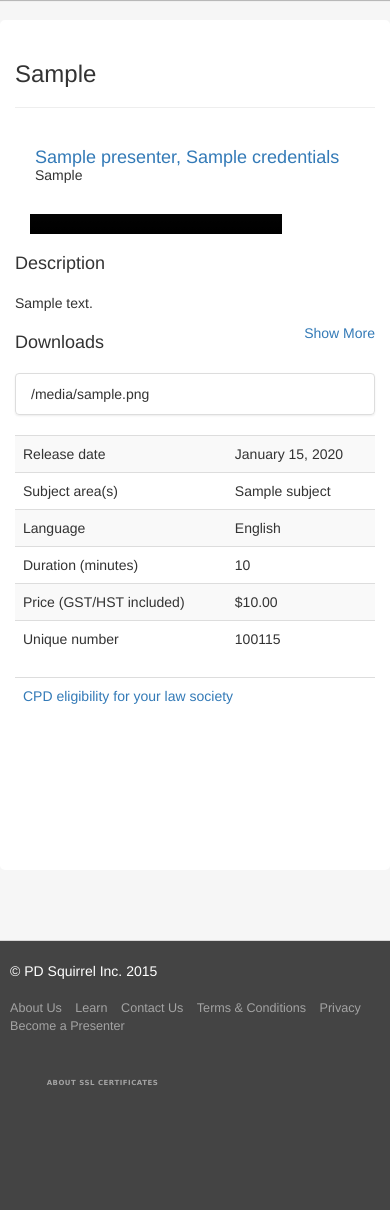
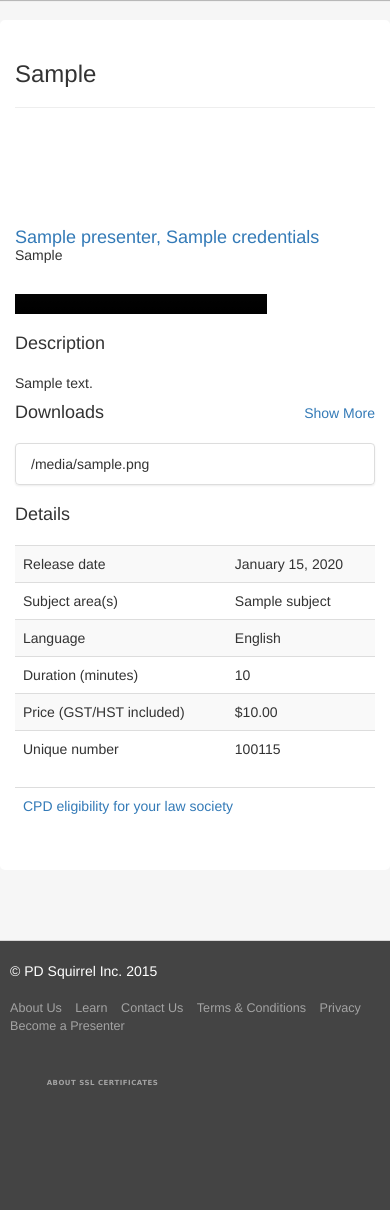
Before and after one commit to AaronDemond/PDSquirrel, a Django app: template pds_v3/templates/v3/final/detail.html in a window 390 px wide. Shown: the part 60-1270 px from the top of the page. Run offline with Django 3.2, Linux system fonts and the light colour scheme; the template is opened without the code that fills it: most values are stand-ins (such as "Sample title", 1, 10 or a date in 2020); some libraries are stand-ins or nearby versions.

Commit message:
Fixed audio bar / activation email
Detail page now correctly displays audio bar at all screen sizes.
Email for activation was sending incorrect link.

```diff
--- a/pds_v3/static/css/user/detail.css
+++ b/pds_v3/static/css/user/detail.css
@@ -1,3 +1,32 @@
+.pres_link {
+	float: left;
+	margin-left: 20px;
+}
+#player {
+	margin-left: 10px;
+	margin-bottom: 15px;
+}
+
+@media screen and (max-width: 992px) {
+	.pres_link {
+		margin-left: 30px;
+	}
+	#player {
+		margin-left: 25px;
+	}
+
+}
+
+@media screen and (max-width: 768px) {
+	.pres_link {
+		margin-left: 0px;
+	}
+	#player {
+		margin-left: 0px;
+		margin-bottom: 20px;
+	}
+}
+
 
 .btn-lg {
 	margin-top:20px;
@@ -8,11 +37,6 @@
 margin-bottom: 0px !important;
 float: left;
 }
-.pres_link {
-	float: left;
-	margin-left:20px;
-}
-
 #page_title {
 	margin-bottom: 20px;
 }
@@ -48,7 +72,7 @@
 
 #session_pres_img {
   -webkit-box-shadow: 0 1px 1px rgba(0,0,0,0.15),-1px 0 0 rgba(0,0,0,0.03),1px 0 0 rgba(0,0,0,0.03),0 1px 0 rgba(0,0,0,0.12);
-  width: 80px;
+  height: 90px;
 }
 
 #description {
@@ -56,7 +80,6 @@
 }
 
 h4 {
-	margin-top:20px;
 	margin-bottom:20px;
 }
 
--- a/pds_v3/templates/v3/final/detail.html
+++ b/pds_v3/templates/v3/final/detail.html
@@ -101,8 +101,9 @@
 					<h3 id="page_title">{{ pd }}</h3>
 					<hr>
 				</div>
-				<div class="col-sm-10 col-sm-offset-1">
-					<div class="col-xs-12" style="padding: 0">
+			</div>
+			<div class="row">
+				<div class="col-sm-1 col-sm-offset-1 col-xs-12">
 					{% for presenter in pd.presenters.all %}
 					<img id ="session_pres_img" class="white-tile-img"
 						{% if presenter.image %}
@@ -116,6 +117,8 @@
 						{% endif %}>
 					{% endfor %}
 
+				</div>
+				<div class="col-sm-10 col-xs-12">
 					<h4 class="pres_link">
 					{% for x in pd.presenters.all %}
 					<a href="{% url 'presenter-detail' x.id %}"> {{x}}{% if x.credentials %}, {{x.credentials}} <br>{%endif%}
@@ -124,7 +127,7 @@
 					{% endfor %}
 					</h4>
 
-						<video id="MY_VIDEO_1" class="video-js vjs-default-skin" controls preload="auto" width="70%" height="20" poster="" data-setup="{}" style="margin-left: 15px; margin-bottom: 20px">
+					<video id="player" class="video-js vjs-default-skin" controls preload="auto" width="70%" height="20" poster="" data-setup="{}">
 						{% if own == 1 %}
 						<source src="{% url 'audio' pd.id %}" type='audio/mpeg'>
 						{% endif %}
@@ -132,7 +135,6 @@
 					<a href="http://videojs.com/html5-video-support/" target="_blank">supports HTML5 video</a></p>
 					</video>
 				</div>
-				</div> {# end img/audio section #}
 				{% if own == 0 %}
 				<div class="col-sm-10 col-sm-offset-1">
 					<div class="col-xs-5" style="padding: 0px">
@@ -171,7 +173,7 @@
 				</div> {# end purchase row (really a col) #}
 				{% endif %}{# Only show any type of button if they do not own the session #}
 
-				<div class="col-sm-6 col-sm-offset-1">
+				<div class="col-md-6 col-sm-10 col-sm-offset-1">
 					<h4>Description</h4>
 					<p id="pd-description-small">{{pd.description|truncatewords:"35"}}</p>
 					<p id="pd-description-full" class="hidden">{{pd.description}}</p>
@@ -201,7 +203,8 @@
 
         		</div>
 
-				<div class="col-sm-4">
+				<div class="col-md-4 col-sm-10 col-lg-4 col-md-offset-0 col-sm-offset-1">
+					<h4>Details</h4>
 					<table class = "table table-striped">
 						<tr>
 						   <td>Release date</td>
--- a/pds_v3/user_views.py
+++ b/pds_v3/user_views.py
@@ -193,7 +193,7 @@
             password = hashers.make_password(password)
             profile = AppUser.create(first_name=first_name,last_name=last_name, email=email,
                                   password=password,terms=terms, society=society)
-            msg = "Welcome to PD Squirrel!\n\nPlease click on the following link to activate your membership account: http://pdsquirrel.ca/user/activate/%s\n\nThanks,\n\nThe PD Squirrel admin team" % (str(profile.user.id) + "/")
+            msg = "Welcome to PD Squirrel!\n\nPlease click on the following link to activate your membership account: https://pdsquirrel.ca/user/activate/%s\n\nThanks,\n\nThe PD Squirrel admin team" % (str(profile.user.id) + "/")
             send_mail('PD Squirrel Activation', msg, 'noreply@pdsquirrel.ca', [profile.user.email], fail_silently=False)
 
             send_mail('PD Squirrel Activation', msg, 'noreply@pdsquirrel.ca', ['demondsoftware@gmail.com'], fail_silently=False)
```
Lines whose indentation alone changed are shown as unchanged.
